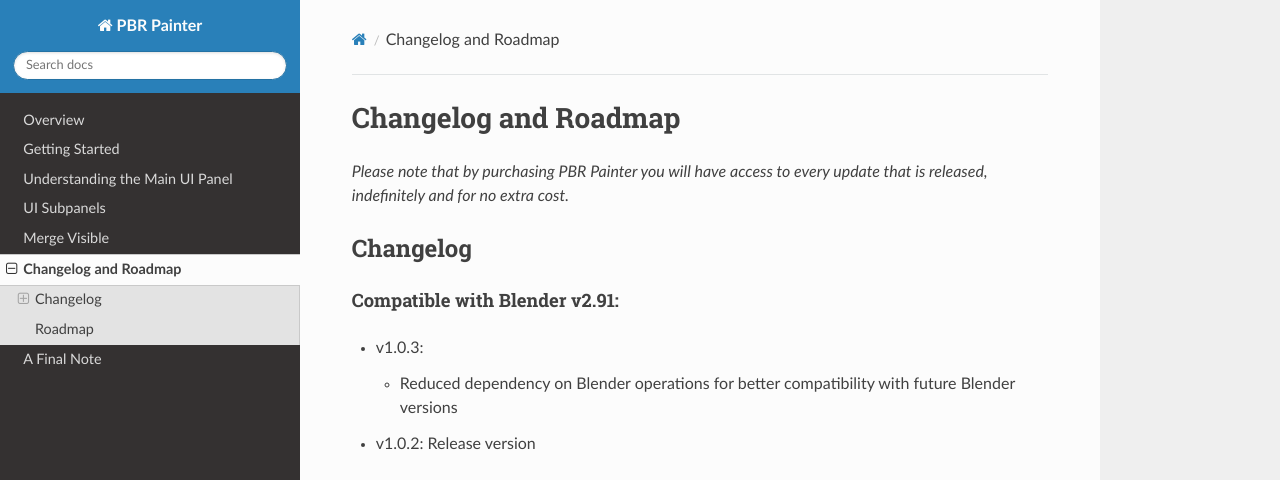
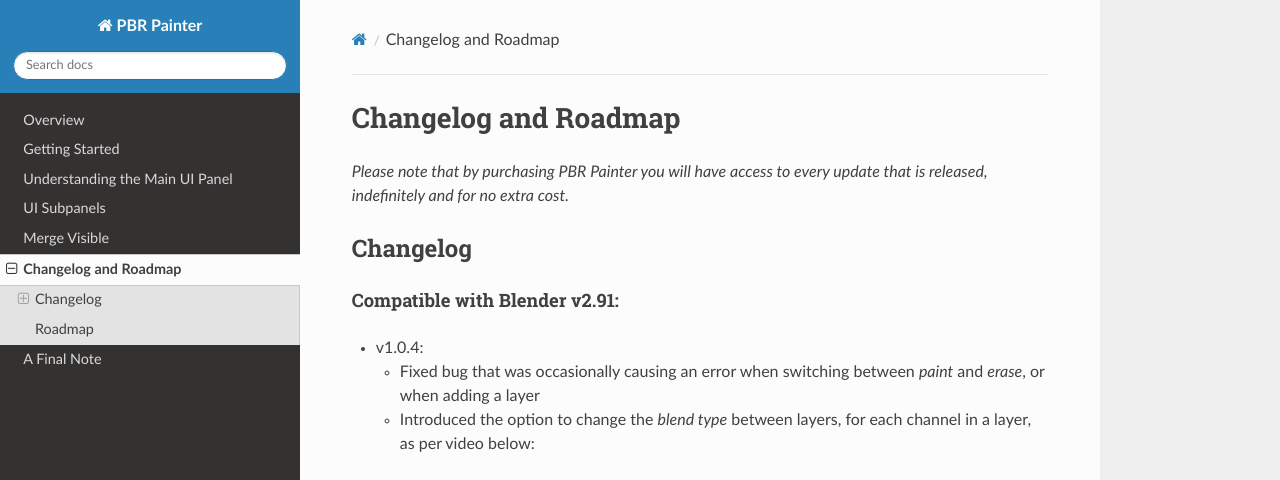
Before and after one commit to wilgardner/pbr-painter-doc, an MkDocs documentation site: the page built from docs/change_log.md, in a window 1280 px wide and 1321 px high. Shown: the top 480 px of the window. Built offline with MkDocs 1.6.1, drawn with Linux system fonts in a browser that asks for light colours; nearby versions of some CDN libraries; grey boxes are pictures that could not be loaded.

Commit message:
Update to v1.0.4 doc

```diff
--- a/docs/change_log.md
+++ b/docs/change_log.md
@@ -4,6 +4,12 @@
 ## Changelog
 
 ####Compatible with Blender v2.91:
+
+- v1.0.4:
+	- Fixed bug that was occasionally causing an error when switching between _paint_ and _erase_, or when adding a layer
+	- Introduced the option to change the _blend type_ between layers, for each channel in a layer, as per video below:
+<iframe width="560" height="315" src="https://www.youtube.com/embed/dMB1W2RppWw" frameborder="0" allow="accelerometer; autoplay;
+clipboard-write; encrypted-media; gyroscope; picture-in-picture" allowfullscreen></iframe>
 
 - v1.0.3:
 	- Reduced dependency on Blender operations for better compatibility with future Blender versions
```
Also changed, not shown: docs/other_panels.md (+3 -0 lines), docs/img/other_princ_bsdf.png, docs/img/pbr_channels_multipass_2.png.
